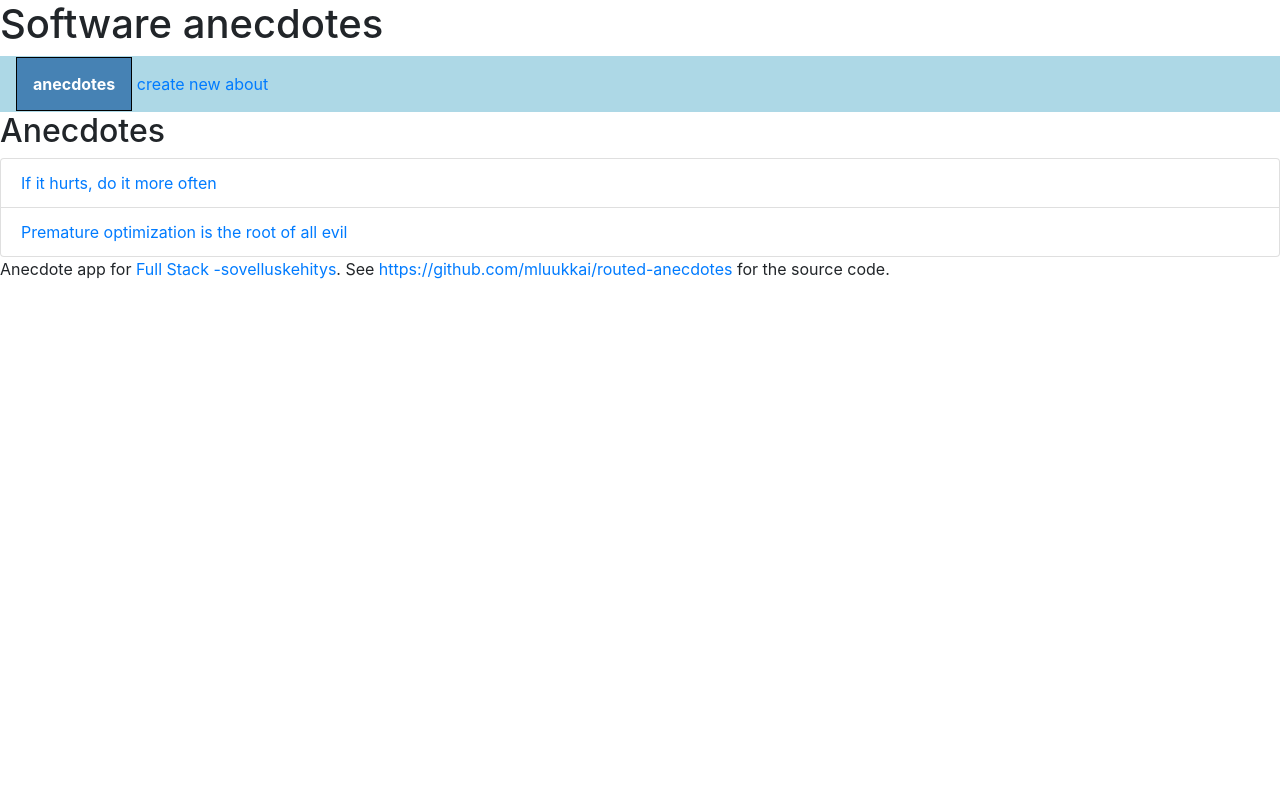
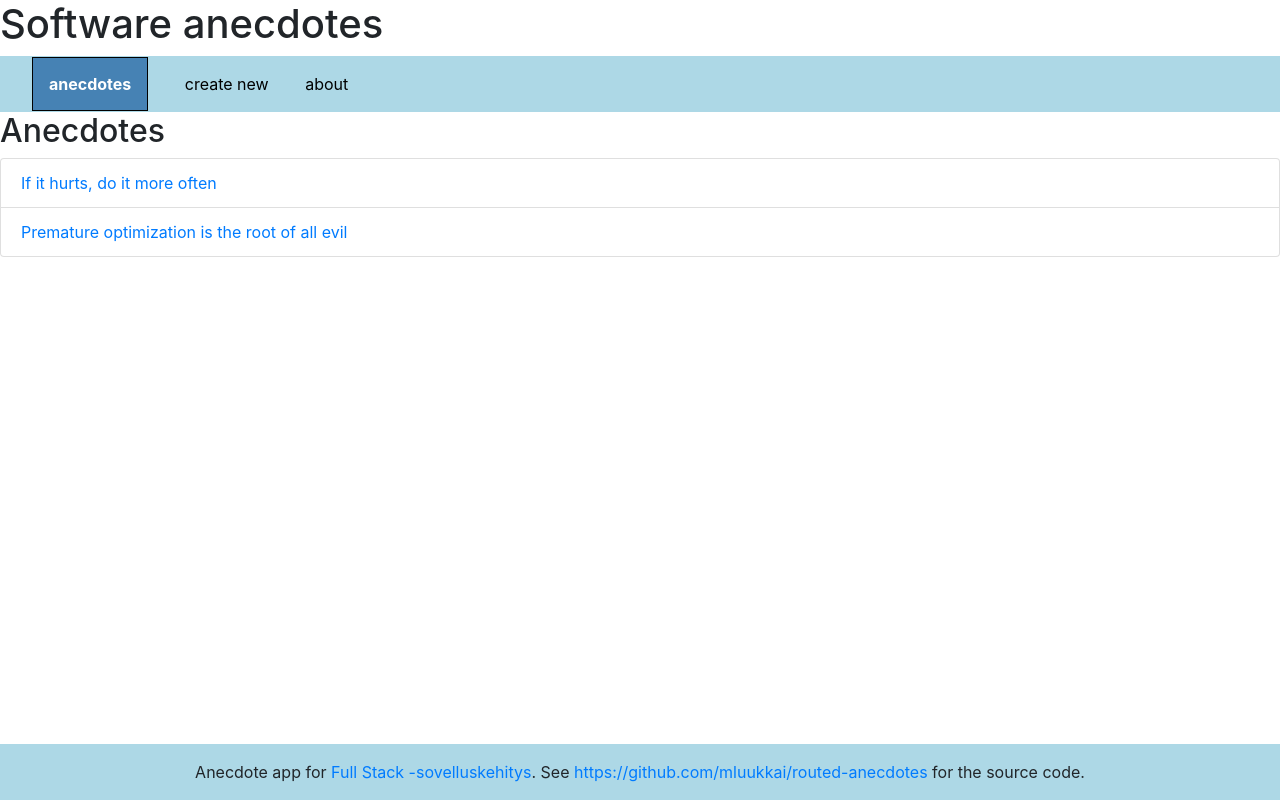
Before and after one commit to igguvol/fullstackopen-part6, a React (Create React App) app in the folder routed-anecdotes/: page / in a window 1280 px wide. Built offline with nearby package versions, Linux system fonts and the light colour scheme.

Commit message:
using more reactstrap-components and styling elements

```diff
--- a/routed-anecdotes/src/App.js
+++ b/routed-anecdotes/src/App.js
@@ -1,15 +1,16 @@
 import React from 'react'
 import {Route, Switch, NavLink, Link, BrowserRouter as Router} from 'react-router-dom'
-import { Container,Row,Button, Label, Input, Col, Form, FormGroup, ListGroup, ListGroupItem } from 'reactstrap';
+import { Jumbotron, Container, Row, Button, Alert, Footer as footer, Label, Input, Col, Form, FormGroup, ListGroup, ListGroupItem } from 'reactstrap';
 import Anecdote from './components/Anecdote'
 
 const Menu = () => {
-  const activeStyle = {backgroundColor:'steelblue', border:'1px solid black', padding:'1em', color:'white', fontWeight:'bold'}
+  const activeStyle = {margin:'1em', backgroundColor:'steelblue', border:'1px solid black', padding:'1em', color:'white', fontWeight:'bold'}
+  const style= { color:'black', margin:'1em' }
   return (
     <div style={{backgroundColor:'lightblue', padding:'1em'}}>
-      <NavLink activeStyle={activeStyle} exact to='/'>anecdotes</NavLink>&nbsp;
-      <NavLink activeStyle={activeStyle} exact to='/create'>create new</NavLink>&nbsp;
-      <NavLink activeStyle={activeStyle} exact to='/about'>about</NavLink>&nbsp;
+      <NavLink activeStyle={activeStyle} style={style} exact to='/'>anecdotes</NavLink>&nbsp;
+      <NavLink activeStyle={activeStyle} style={style} exact to='/create'>create new</NavLink>&nbsp;
+      <NavLink activeStyle={activeStyle} style={style} exact to='/about'>about</NavLink>&nbsp;
     </div>
   )
 }
@@ -28,13 +29,13 @@ const AnecdoteList = ({ anecdotes }) => {
 }
 
 const About = () => (
-  <Container>
+  <Container style={{height:'100%'}}>
     <Row>
       <Col>
         <h2>About anecdote app</h2>
       </Col>
     </Row>
-    <Row>
+    <Row className='w-100'>
       <Col class="col-sm-6" style={{margin:'auto'}}>
         <p>According to Wikipedia:</p>
 
@@ -53,11 +54,11 @@ const About = () => (
 )
 
 const Footer = () => (
-  <div>
+  <footer style={{backgroundColor:'lightblue', textAlign:'center', padding:'1em', align:'bottom', position:'absolute',bottom:0,width:'100%'}} className='footer  '>
     Anecdote app for <a href='https://courses.helsinki.fi/fi/TKT21009/121540749'>Full Stack -sovelluskehitys</a>.
 
     See <a href='https://github.com/mluukkai/routed-anecdotes'>https://github.com/mluukkai/routed-anecdotes</a> for the source code.
-  </div>
+  </footer>
 )
 
 class CreateNew extends React.Component {
@@ -172,7 +173,7 @@ class App extends React.Component {
   setNotification = (notification) => {
     this.setState( {notification:notification} );
     setTimeout( () => this.setState( {notification:'' } ), 10000 )
-    }
+  }
 
 
 
@@ -180,11 +181,11 @@ class App extends React.Component {
     //console.log('App.state ', this.state)
     const notificationStyle = { border:"1px solid green", borderRadius:"5px", padding:'1em', margin:'1em' }
     return (
-        <Router>
-          <div>
+        <Router style={{height:'100%'}} id='fkaofak'>
+          <div style={{height:'100%'}}>
             <h1>Software anecdotes</h1>
               <Menu />
-              {this.state.notification!==''&&(<div style={notificationStyle}>{this.state.notification}</div>)}
+              {this.state.notification!==''&&(<Alert color="success" style={notificationStyle}>{this.state.notification}</Alert>)}
               <Switch>
                 <Route exact path='/'>
                   <AnecdoteList anecdotes={this.state.anecdotes} />
```
